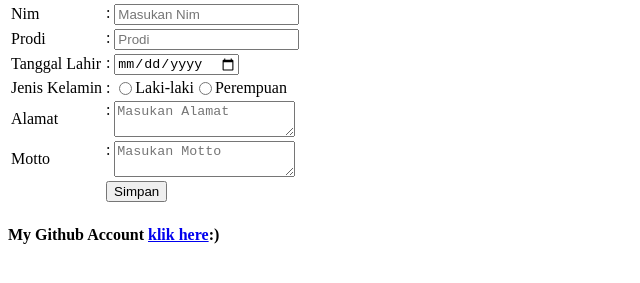
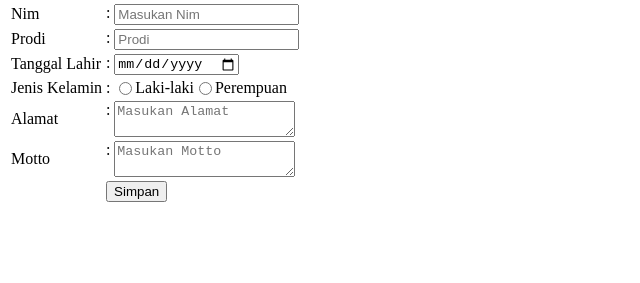
Before and after one commit to RyanPrayugaArdiansyah/RyanPrayuga.github.io, a plain HTML site: page Tugas2.html in a window 1280 px wide. Shown: the part 91-374 px from the top of the page, without its empty margins (0-640 px from the left). Drawn offline with Linux system fonts and the light colour scheme.

Commit message:
Update Tugas2.html

```diff
--- a/Tugas2.html
+++ b/Tugas2.html
@@ -68,7 +68,6 @@
             </table>
 
         </form>
-        <h4>My Github Account <a href="https://github.com/RyanPrayugaArdiansyah" target="_blank">klik here</a>:)</h4>
 
     </body>
 </html>
```
